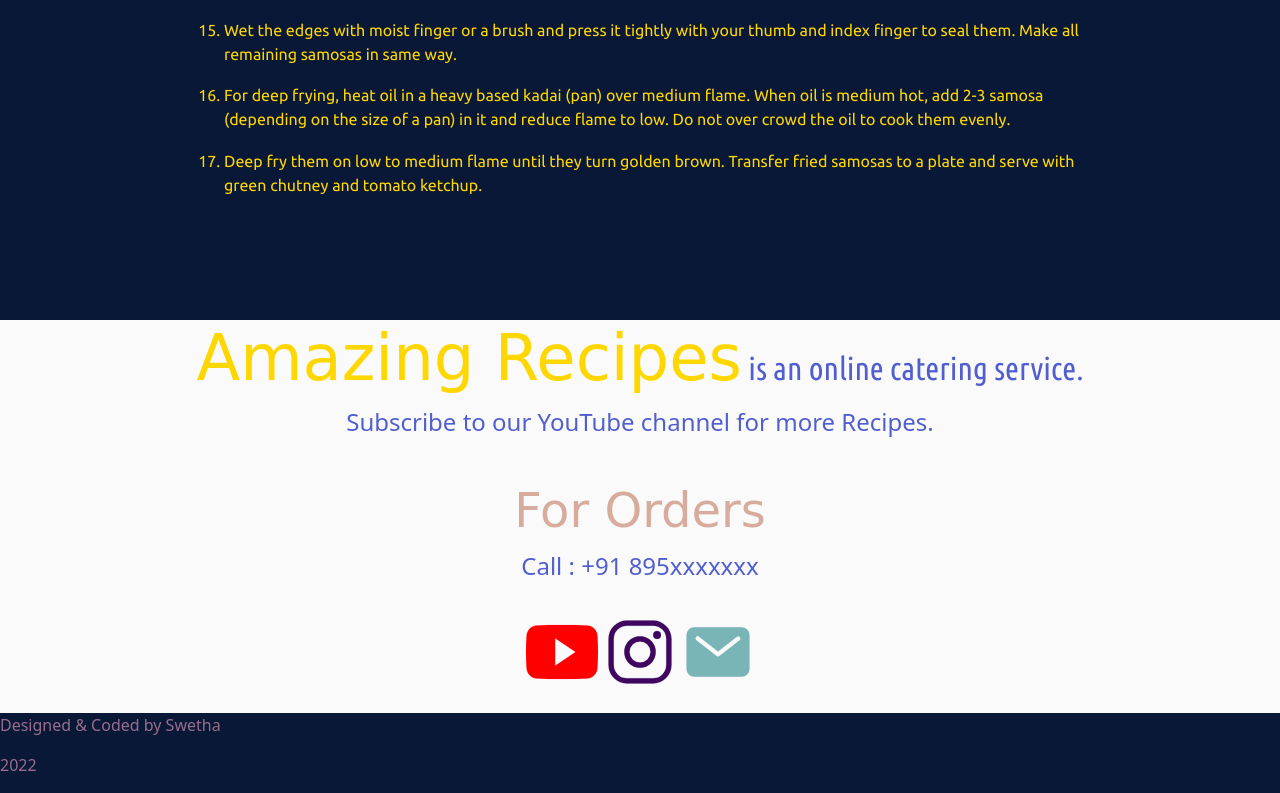
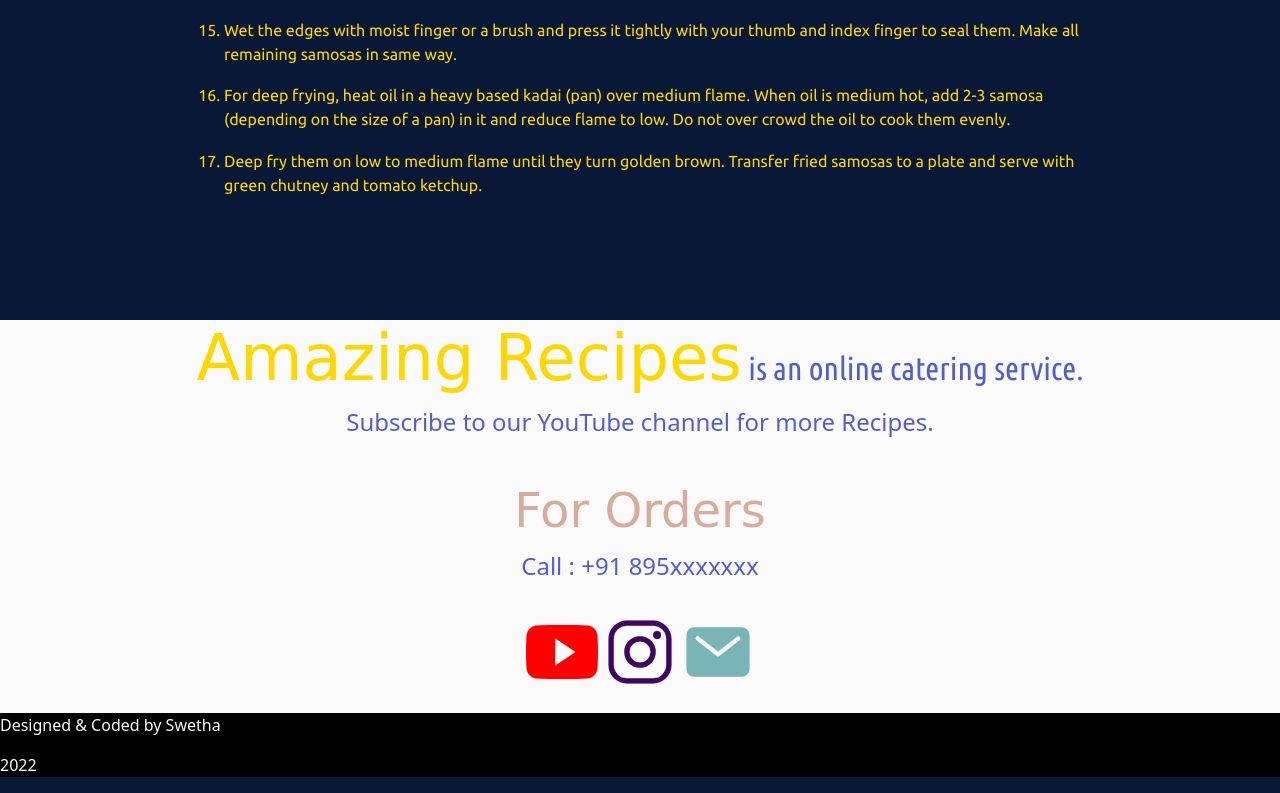
Before and after one commit to SwethaN125/Recipes-Page, a plain HTML site: page index.html in a window 1280 px wide. Shown: the part 2470-3263 px from the top of the page. Drawn offline with nearby package versions, Linux system fonts and the light colour scheme; a web font is replaced by a local one.

Commit message:
Update styles.css

```diff
--- a/styles.css
+++ b/styles.css
@@ -163,3 +163,8 @@ span{
 .icon3:hover{
   color: powderblue;
 }
+footer{
+  background:black;
+  color:#fafafa;
+  text-align:centre;
+}
```
